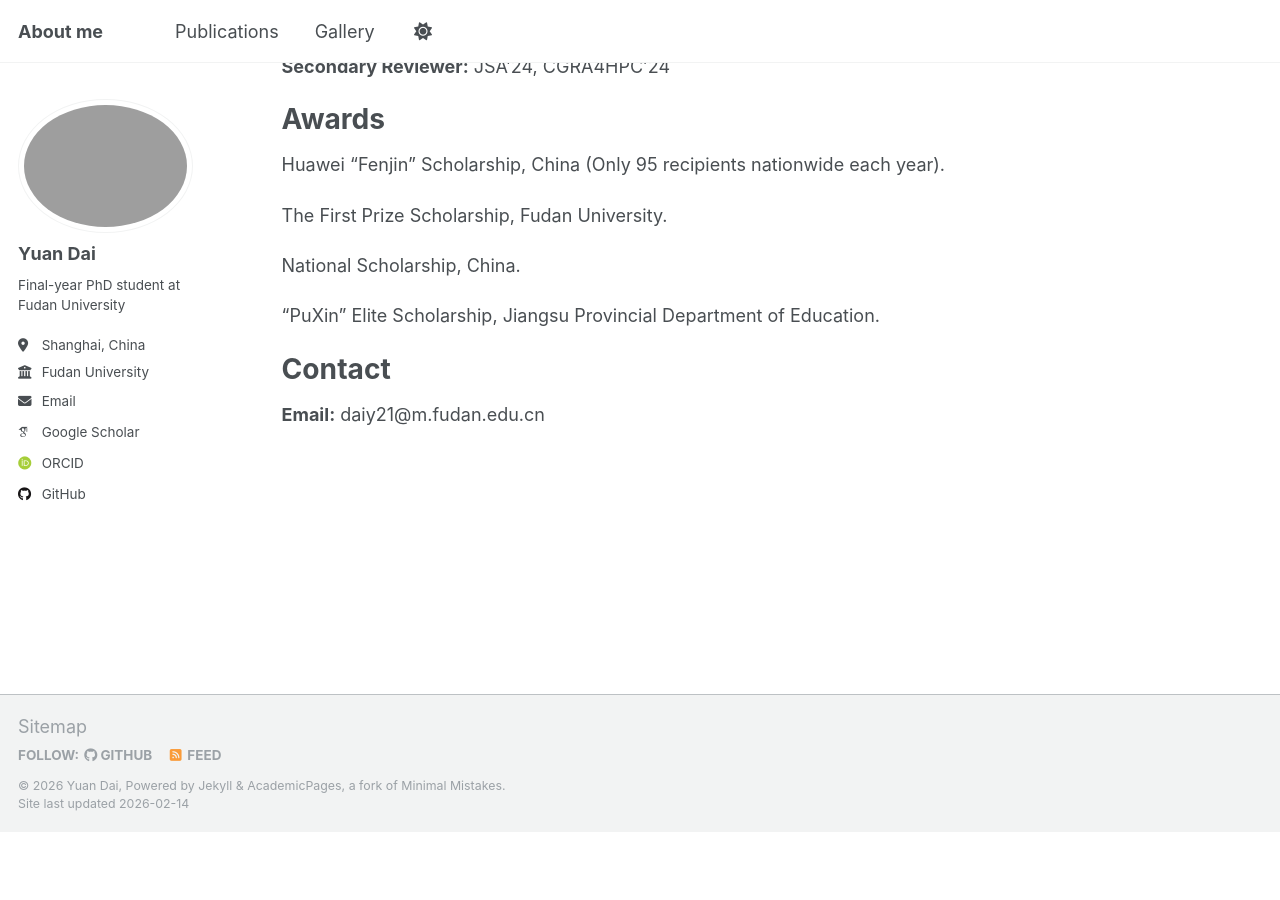
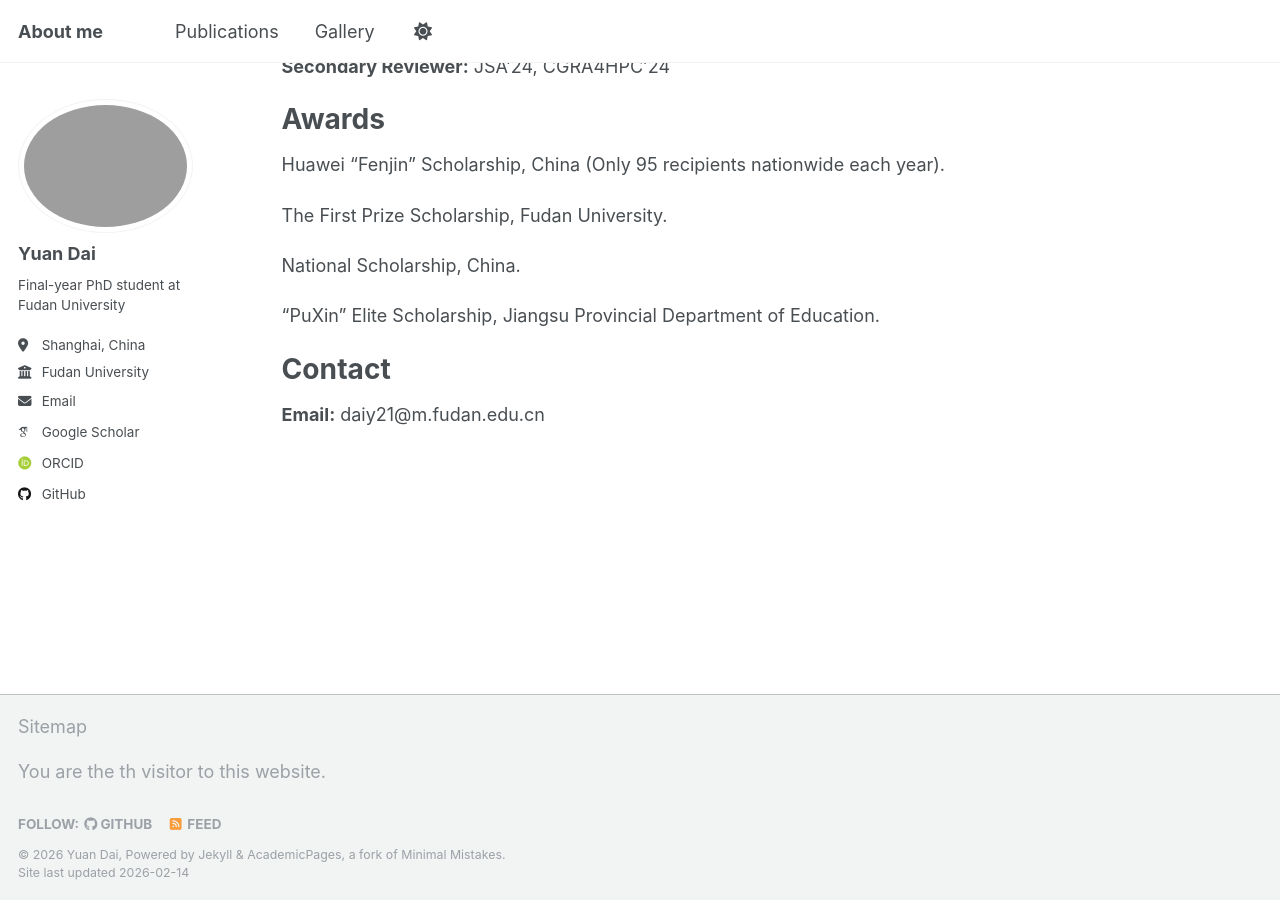
Before and after one commit to Dai-dirk/Dai-dirk.github.io, a Jekyll site: the page built from _pages/about.md, in a window 1280 px wide and 900 px high, scrolled down 1861 px. Built offline with Jekyll 4.4.1, drawn with Linux system fonts in a browser that asks for light colours; some web fonts are replaced; comment, search, counter and statistics services are not loaded; before the commit the page ends 2693 px from its top, so only the background shows below that.

Commit message:
Update custom.html

```diff
--- a/_includes/footer/custom.html
+++ b/_includes/footer/custom.html
@@ -1,3 +1,8 @@
 <!-- start custom footer snippets -->
 <a href="/sitemap/">Sitemap</a>
+
+
+<!-- 显示访客数 -->
+<p>You are the <span id="busuanzi_value_page_uv"></span>th visitor to this website.</p>
+
 <!-- end custom footer snippets -->
```
